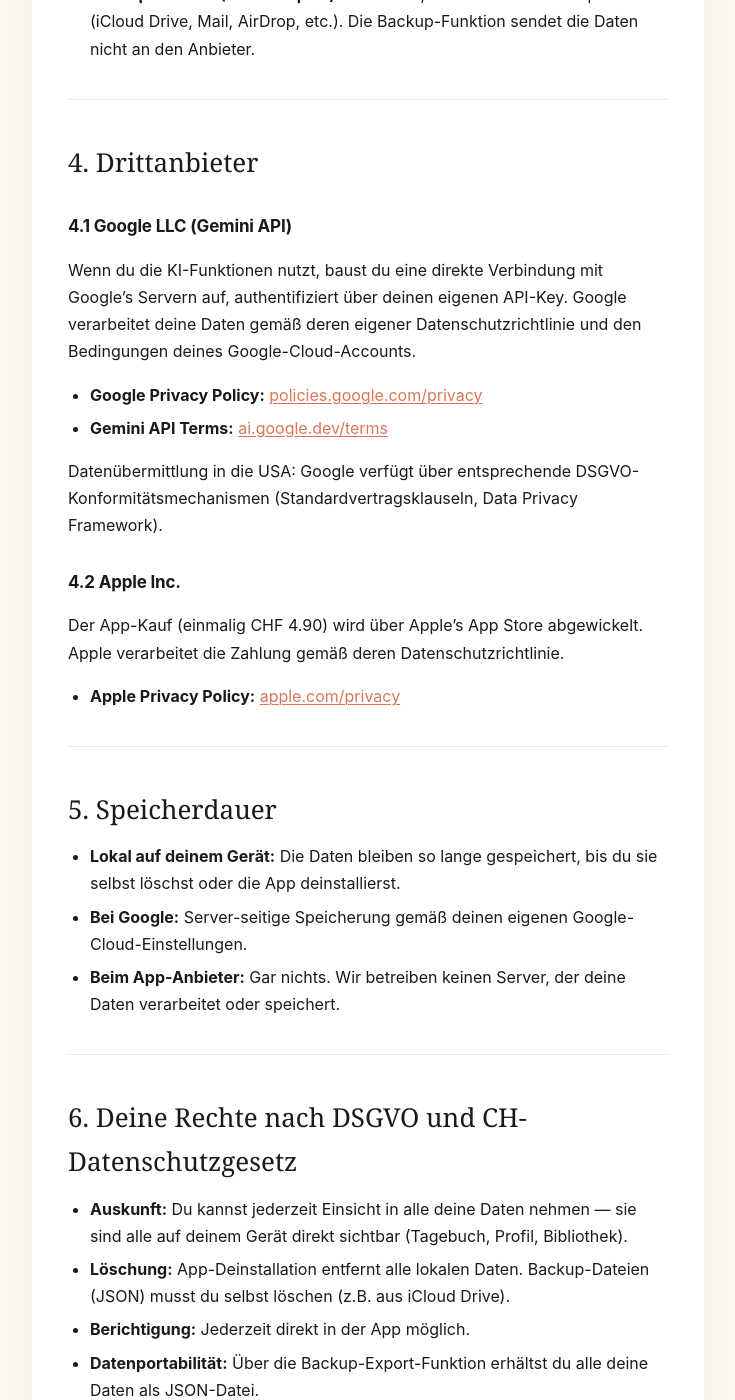
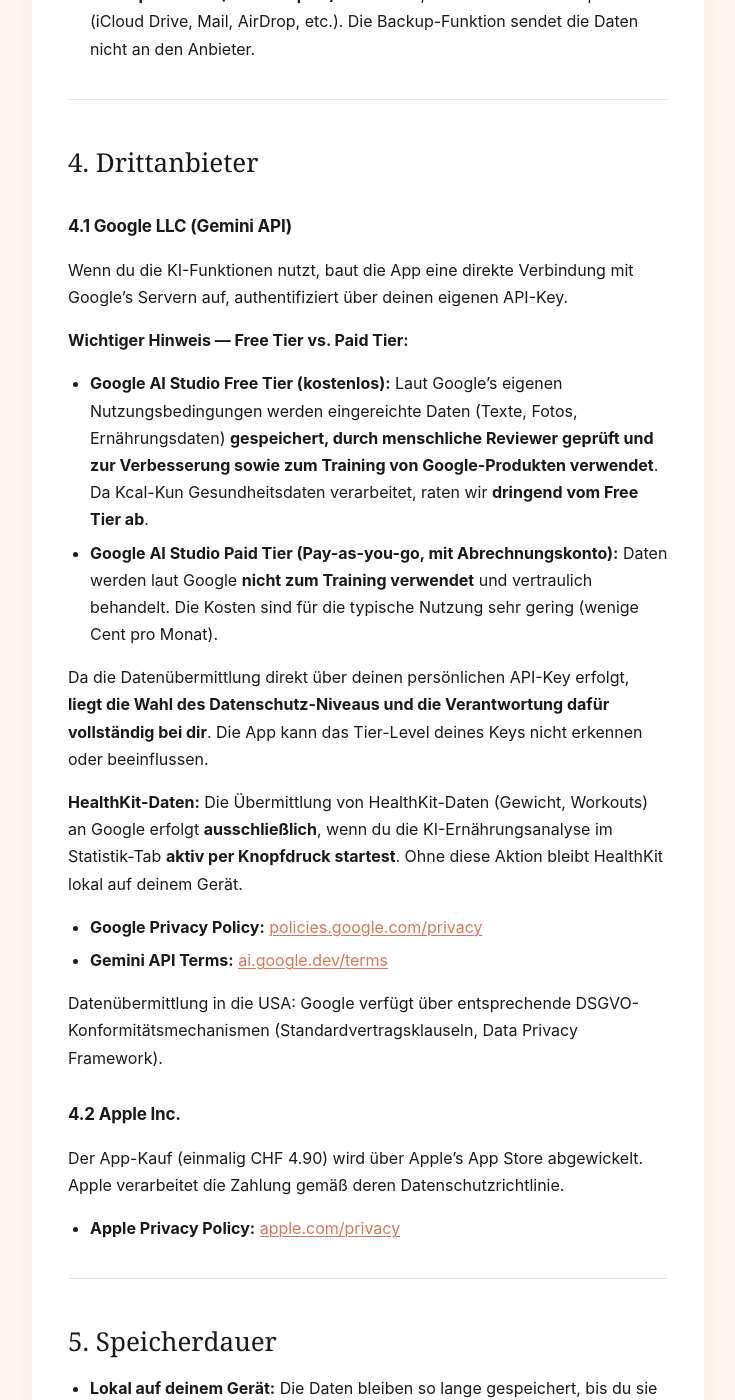
Before and after one commit to ntrmzlhcs/kcal-kun, a Jekyll site: the page built from legal/privacy.md, in a window 1280 px wide and 1400 px high, scrolled down 2202 px. Shown: the whole window, without its empty margins (272-1007 px from the left). Built offline with Jekyll 4.4.1, drawn with Linux system fonts in a browser that asks for light colours; some web fonts are replaced; some of the changed text lies outside the part shown.

Commit message:
Legal: DSGVO-Härtung für Gesundheitsdaten + AGB-Korrekturen
- Privacy 4.1: Free/Paid Tier Aufklärung (Free Tier nutzt Daten zum
  KI-Training → bei Gesundheitsdaten dringend abgeraten). HealthKit-
  Trigger-Hinweis ergänzt.
- Terms 4.1/4.2: Prozent-Dreher korrigiert (95% Genauigkeit /
  Abweichungen ±20–35%).
- Terms 2: EU-Widerrufsrecht-Klausel (Apple-Verweis) ergänzt.
- Terms 7: Privatperson-Status klargestellt — EU-Verbraucherschutz
  gilt trotzdem (Marktortprinzip).

Co-Authored-By: Claude Opus 4.7 <noreply@anthropic.com>

```diff
--- a/legal/privacy.md
+++ b/legal/privacy.md
@@ -63,7 +63,16 @@ Es gibt drei Funktionen, die Daten an Google Gemini senden — **alle direkt von
 
 ### 4.1 Google LLC (Gemini API)
 
-Wenn du die KI-Funktionen nutzt, baust du eine direkte Verbindung mit Google's Servern auf, authentifiziert über deinen eigenen API-Key. Google verarbeitet deine Daten gemäß deren eigener Datenschutzrichtlinie und den Bedingungen deines Google-Cloud-Accounts.
+Wenn du die KI-Funktionen nutzt, baut die App eine direkte Verbindung mit Google's Servern auf, authentifiziert über deinen eigenen API-Key.
+
+**Wichtiger Hinweis — Free Tier vs. Paid Tier:**
+
+- **Google AI Studio Free Tier (kostenlos):** Laut Google's eigenen Nutzungsbedingungen werden eingereichte Daten (Texte, Fotos, Ernährungsdaten) **gespeichert, durch menschliche Reviewer geprüft und zur Verbesserung sowie zum Training von Google-Produkten verwendet**. Da Kcal-Kun Gesundheitsdaten verarbeitet, raten wir **dringend vom Free Tier ab**.
+- **Google AI Studio Paid Tier (Pay-as-you-go, mit Abrechnungskonto):** Daten werden laut Google **nicht zum Training verwendet** und vertraulich behandelt. Die Kosten sind für die typische Nutzung sehr gering (wenige Cent pro Monat).
+
+Da die Datenübermittlung direkt über deinen persönlichen API-Key erfolgt, **liegt die Wahl des Datenschutz-Niveaus und die Verantwortung dafür vollständig bei dir**. Die App kann das Tier-Level deines Keys nicht erkennen oder beeinflussen.
+
+**HealthKit-Daten:** Die Übermittlung von HealthKit-Daten (Gewicht, Workouts) an Google erfolgt **ausschließlich**, wenn du die KI-Ernährungsanalyse im Statistik-Tab **aktiv per Knopfdruck startest**. Ohne diese Aktion bleibt HealthKit lokal auf deinem Gerät.
 
 - **Google Privacy Policy:** [policies.google.com/privacy](https://policies.google.com/privacy)
 - **Gemini API Terms:** [ai.google.dev/terms](https://ai.google.dev/terms)
```
Also changed, not shown: other parts of legal/privacy.md (+2 -2 lines), legal/terms.md (+11 -6 lines).
